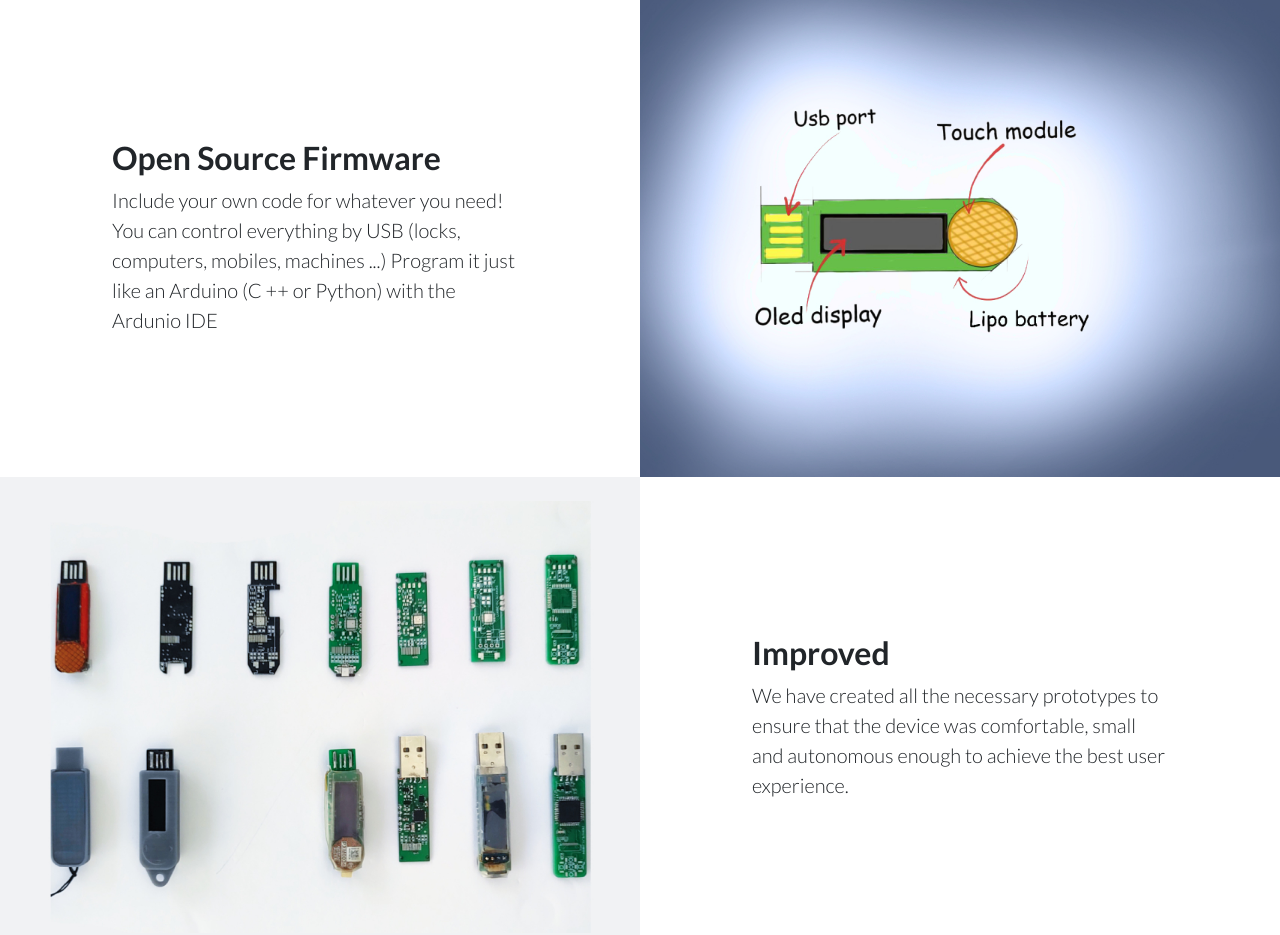
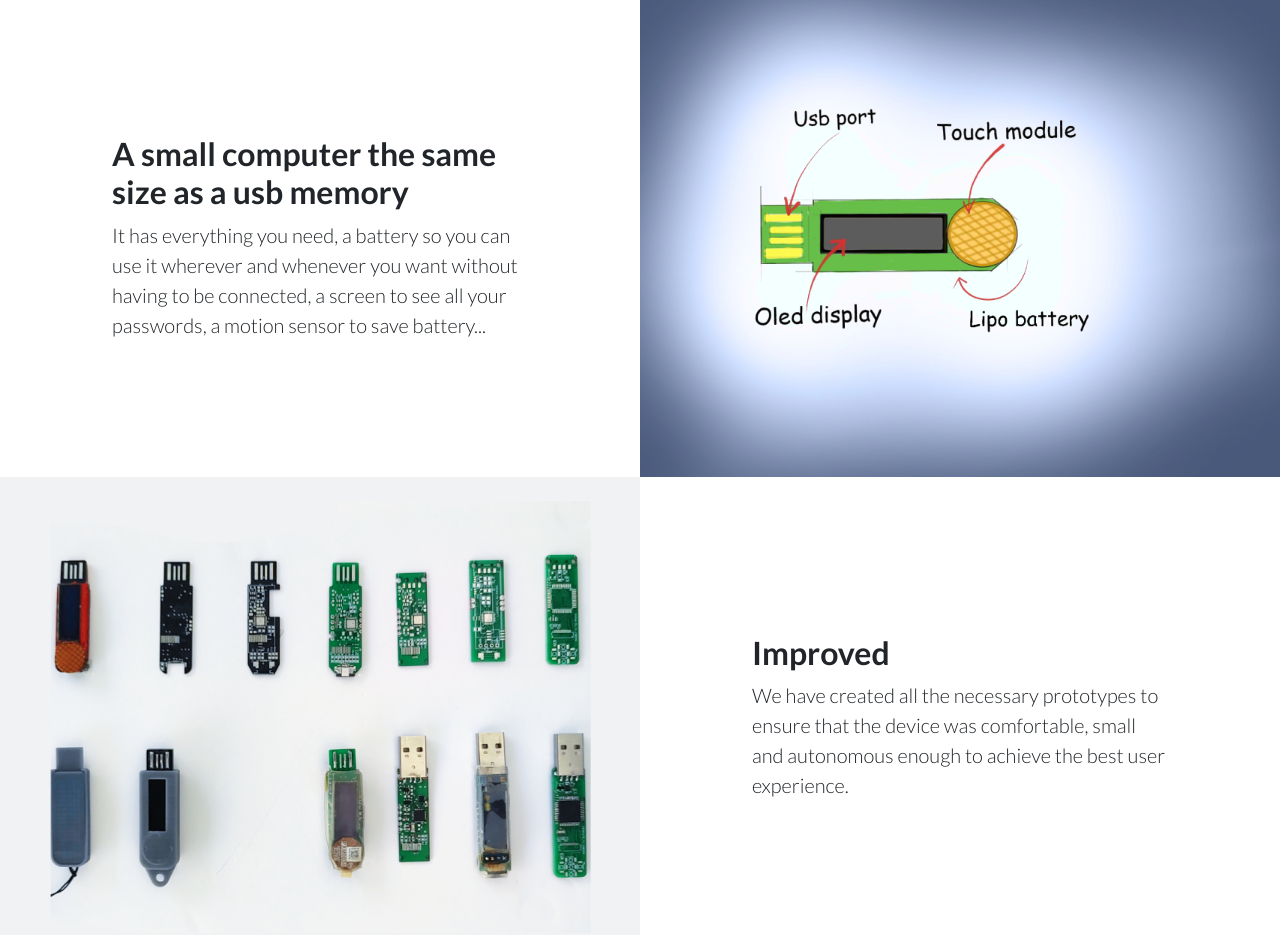
Before and after one commit to zerokeyusb/bootstrap, a website: page index.html in a window 1280 px wide. Shown: the part 1660-2595 px from the top of the page. Drawn offline with Linux system fonts and the light colour scheme.

Commit message:
Update index.html

```diff
--- a/index.html
+++ b/index.html
@@ -103,8 +103,8 @@
       <div class="row no-gutters">
         <div class="col-lg-6 order-lg-2 text-white showcase-img" style="background-image: url('img/bg-showcase-5.jpg');"></div>
         <div class="col-lg-6 order-lg-1 my-auto showcase-text">
-          <h2>Open Source Firmware</h2>
-          <p class="lead mb-0">Include your own code for whatever you need! You can control everything by USB (locks, computers, mobiles, machines ...) Program it just like an Arduino (C ++ or Python) with the Ardunio IDE</p>
+          <h2>A small computer the same size as a usb memory</h2>
+          <p class="lead mb-0">It has everything you need, a battery so you can use it wherever and whenever you want without having to be connected, a screen to see all your passwords, a motion sensor to save battery...</p>
         </div>
       </div>
       <div class="row no-gutters">
```
